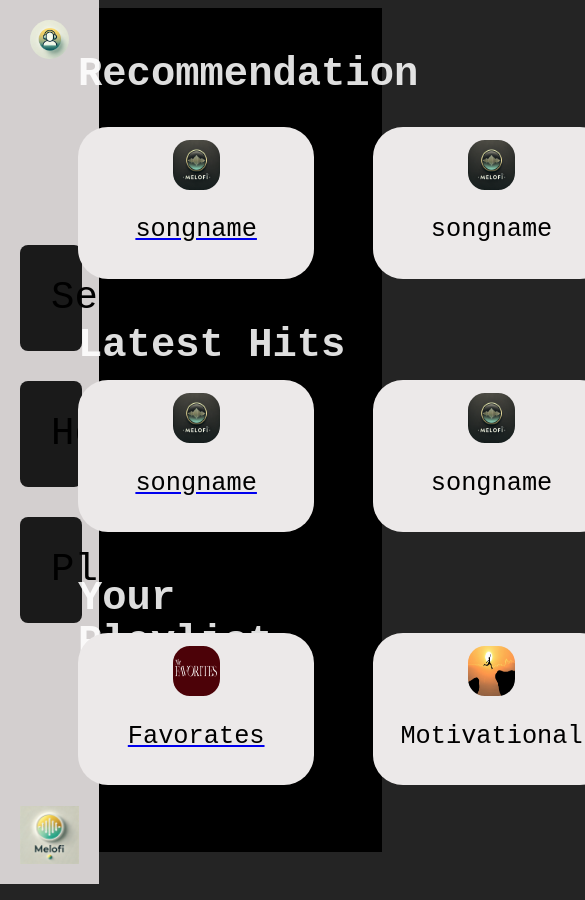
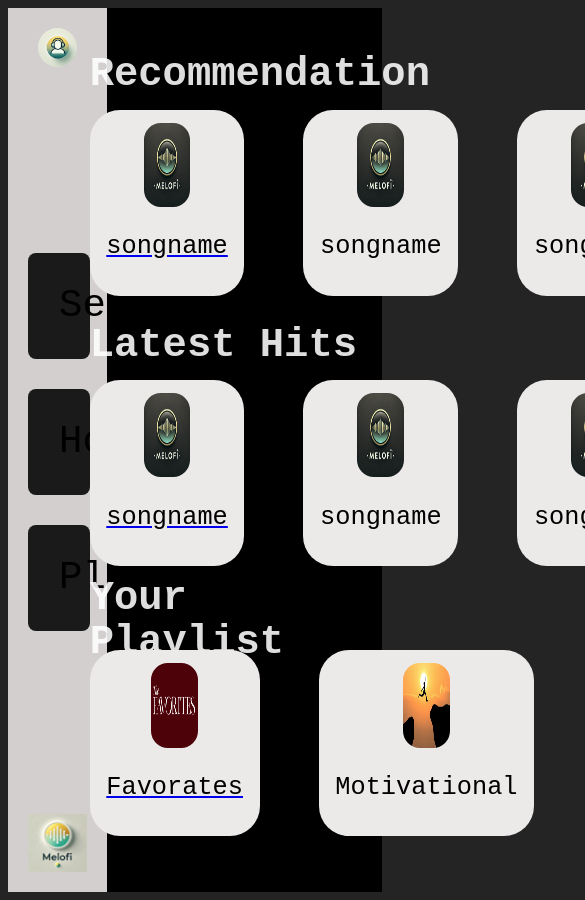
Before and after one commit to ABHISHEKUPAI/amfoss-curriculum, a React (Vite) app in the folder Task-05/melofi/: page /Home in a window 390 px wide. Shown: the top 900 px of the page, 585 px wide, since content can reach past the window. Built offline with nearby package versions, Linux system fonts and the light colour scheme.

Commit message:
making responsive

```diff
--- a/Task-05/melofi/src/components/Songcard.css
+++ b/Task-05/melofi/src/components/Songcard.css
@@ -3,8 +3,8 @@
     flex-direction: column;
     align-items: center;
     background-color: hsl(0, 7%, 92%);
-    width: 28vh;
-    height: 18vh;
+    width: auto;
+    height: auto;
     border-radius: 30px;
 
 }
--- a/Task-05/melofi/src/pages/Home.css
+++ b/Task-05/melofi/src/pages/Home.css
@@ -1,12 +1,11 @@
 .sidebar{
-    position:absolute;
-    left:0vh;
+    position:sticky;
     top:0vh;
 }
 .title1{
     position: absolute;
     top:3vh;
-    left:20vw;
+    left:23vw;
     font-size: 1.5vh;
     font-family: monospace;
 }
@@ -14,23 +13,23 @@
 .title2{
   position: absolute;
   top:35vh;
-  left:20vw;
+  left:23vw;
   font-size: 1.5vh;
   font-family: monospace;
 }
 .title3{
   position: absolute;
   top:65vh;
-  left:20vw;
+  left:23vw;
   font-size: 1.5vh;
   font-family: monospace;
 }
 .maindivhome {
   display: grid;
   position:absolute;
-  gap:12vh;
-  top:15vh;
-  left:20vw;
+  gap:10vh;
+  top:13vh;
+  left:23vw;
 }
 .Songcard1,.Songcard2{
     display: flex;
@@ -39,7 +38,6 @@
     align-items: center;
 }
 .homepage{
-  margin: 0;
   display: flex;
   place-items: center;
   min-width: 30vh;
--- a/Task-05/melofi/src/pages/Playlist.css
+++ b/Task-05/melofi/src/pages/Playlist.css
@@ -1,30 +1,28 @@
 .sidebar{
-    position:absolute;
-    left:0vh;
+    position:sticky;
     top:0vh;
 }
 .title1{
     position: absolute;
     top:3vh;
-    left:20vw;
+    left:23vw;
     font-size: 1.5vh;
     font-family: monospace;
 }
 .maindivplaylist {
   display: grid;
   position:absolute;
-  gap:150px;
+  gap:100px;
   top:15vh;
-  left:30vw;
+  left:33vw;
 }
 .playlistcard1,.playlistcard2,.playlistcard3{
     display: flex;
     flex-direction: row;
-    gap: 5vh;
+    gap: 10vh;
     align-items: center;
 }
 .playlistpage{
-  margin: 0;
   display: flex;
   place-items: center;
   min-width: 30vh;
--- a/Task-05/melofi/src/pages/Playlist.jsx
+++ b/Task-05/melofi/src/pages/Playlist.jsx
@@ -44,7 +44,7 @@ function Playlist() {
                     <Playlistcard image={happyvibes} title="Happy Songs" />
                 </Link>
                 <Playlistcard image={me} title="Sigma Songs" />
-                <Playlistcard image={logo} title="custom playlist" />
+                <Playlistcard image={logo} title="custom " />
             </div>
 
         </div>
```
